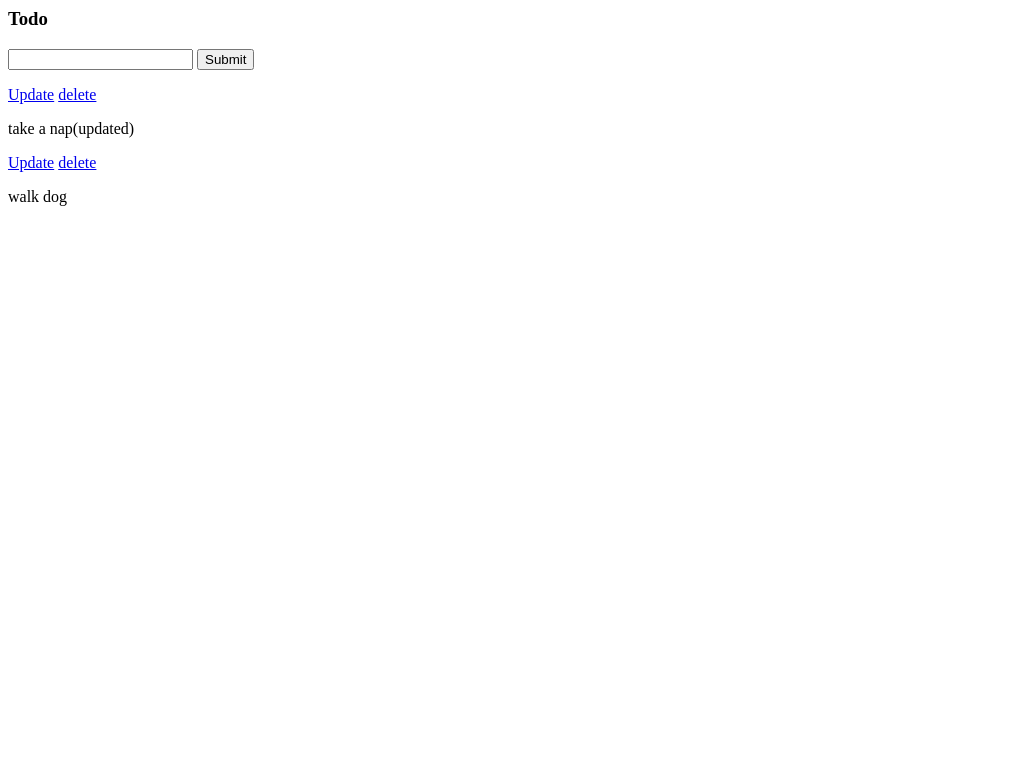
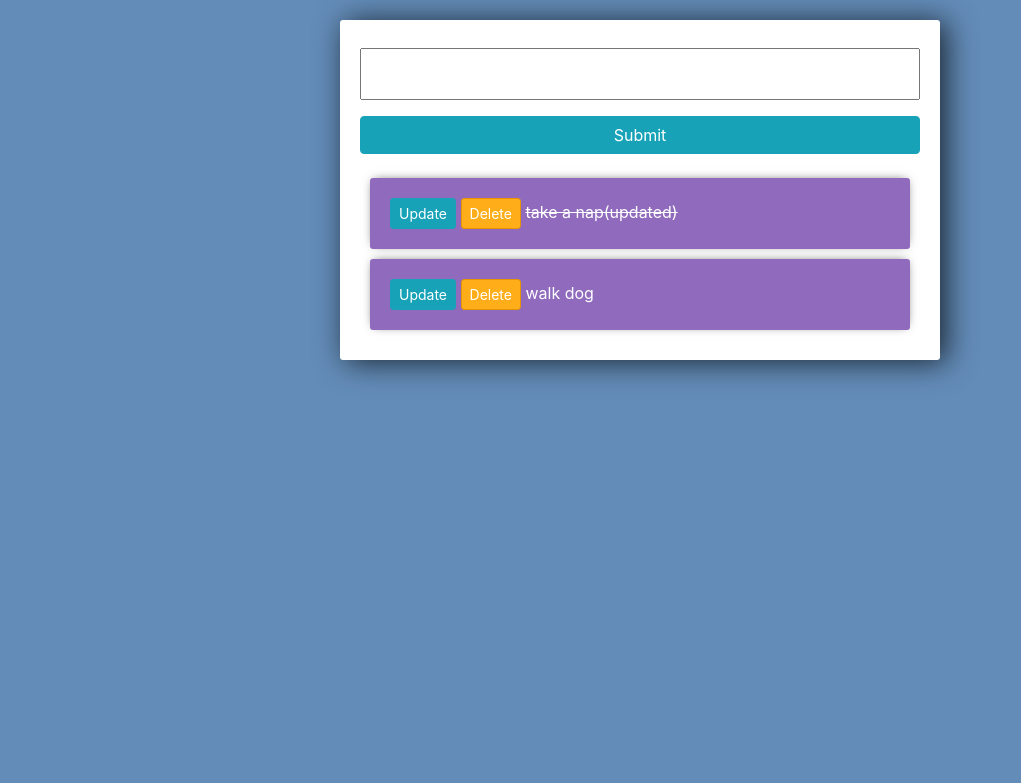
Before and after one commit to haman1/Django, a Django app: page / in a window 1280 px wide. Shown: the top 783 px of the page, without its empty margins (0-1021 px from the left). Run offline with Django 4.2, Linux system fonts and the light colour scheme; data comes from the database, SQL or seed files in the repository; some libraries are stand-ins or nearby versions.

Commit message:
strike out completed tasks

```diff
--- a/todoApp/tasks/templates/tasks/list.html
+++ b/todoApp/tasks/templates/tasks/list.html
@@ -1,16 +1,73 @@
-<h3>Todo</h3>
+<link rel="stylesheet" href="https://stackpath.bootstrapcdn.com/bootstrap/4.3.1/css/bootstrap.min.css" integrity="sha384-ggOyR0iXCbMQv3Xipma34MD+dH/1fQ784/j6cY/iJTQUOhcWr7x9JvoRxT2MZw1T" crossorigin="anonymous">
+
+<style>
+
+	body{
+		background-color: #638CB8;
+	}
+
+	input{
+		width: 100%;
+		padding: 12px 20px;
+		margin: 8px 0;
+		box-sizing: border-box;
+	}
+
+	input::placeholder {
+	  color: #d3d3d3;
+	}
+
+	.submit{
+		background-color: #6BA3E8;
+	}
+
+	.center-column{
+		width:600px;
+		margin: 20px auto;
+		padding:20px;
+		background-color: #fff;
+		border-radius: 3px;
+		box-shadow: 6px 2px 30px 0px rgba(0,0,0,0.75);
+	}
+
+	.item-row{
+		background-color: #906abd;
+		margin: 10px;
+		padding: 20px;
+		border-radius: 3px;
+		color: #fff;
+		font-size: 16px;
+		box-shadow: 0px -1px 10px -4px rgba(0,0,0,0.75);
+	}
+
+	.btn-danger{
+		background-color: #ffae19;
+		border-color: #e59400;
+	}
+
+</style>
+
+<div class="center-column">
 
 	<form method="POST" action="/">
 		{% csrf_token %}
 		{{form.title}}
-    <input type="submit" name="Create Task">
+		<input class="btn btn-info" type="submit" name="Create Task">
 	</form>
 
+	<div class="todo-list">
+
 	{% for task in tasks %}
-    <div>
-        <a href="{% url 'update' task.id %}">Update</a>
-         <a href="{% url 'delete' task.id %}">delete</a>
-        <p>{{task}}</p>
+		<div class="item-row">
+			<a class="btn btn-sm btn-info" href="{% url 'update' task.id %}">Update</a>
+			<a class="btn btn-sm btn-danger" href="{% url 'delete' task.id %}">Delete</a>
+
+			{% if task.complete == True %}
+			<strike>{{task}}</strike>
+			{% else %}
+			<span>{{task}}</span>
+			{% endif %}
 		</div>
-
 	{% endfor %}
+	</div>
+</div>
```
Lines whose indentation alone changed are shown as unchanged.
